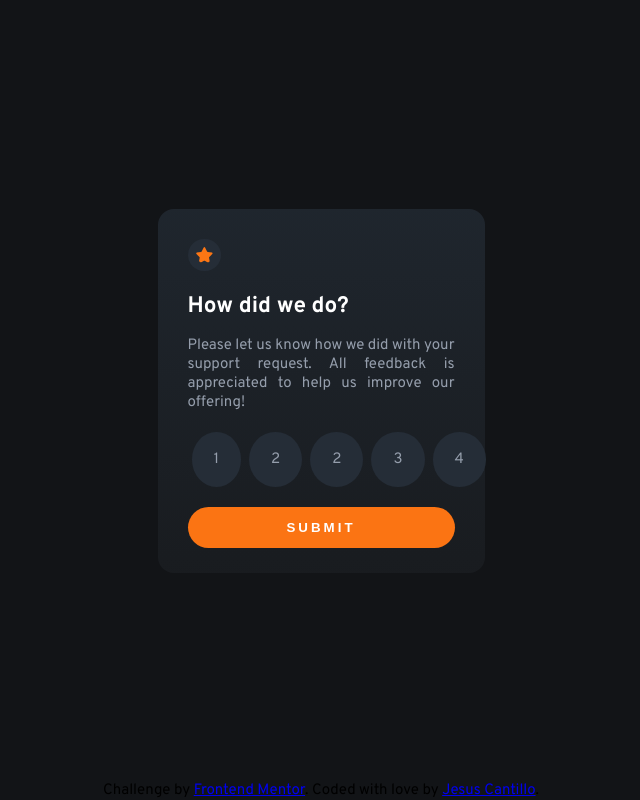
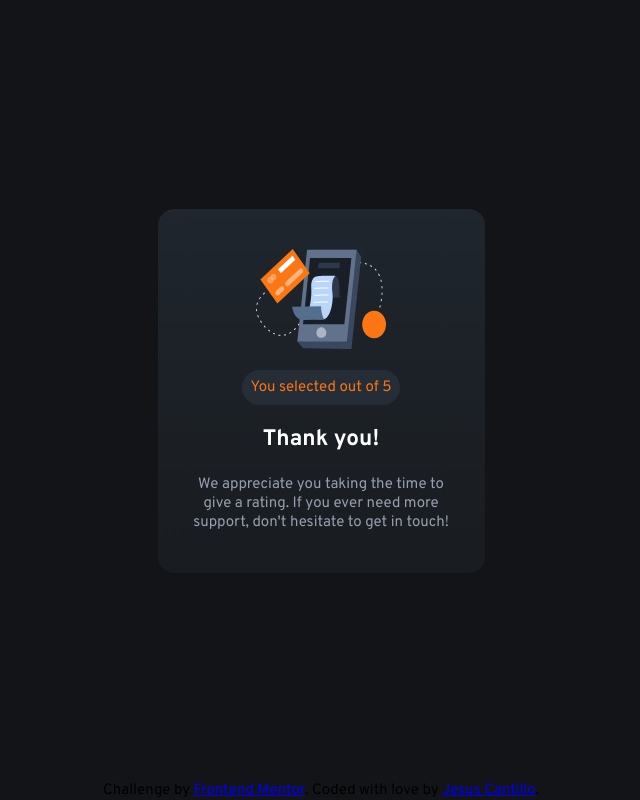
Before and after one commit to jesusckantillo/interactive-rating, a plain HTML site: page index.html in a window 1280 px wide. Both pictures are taken after a click on the button "SUBMIT". Shown: the whole page, without its empty margins (319-959 px from the left). Drawn offline with Linux system fonts and the light colour scheme.

Commit message:
Javascript implementation, open to improvements

```diff
--- a/index.html
+++ b/index.html
@@ -30,10 +30,9 @@
 </ul>
   <button id="main_button">SUBMIT</button>
 </div>
-
 <div class="thanks_state">
     <img src="images/illustration-thank-you.svg" alt="thank you">
-    <p class="points">You selected 4 out of <span class="number_value"></span></p>
+    <p class="points">You selected <span id="user_rate"></span>out of 5</p>
     <h2>Thank you!</h2>
     <p>We appreciate you taking the time to give a rating. If you ever need more support, don't hesitate to get in touch!</p>
 </div>
--- a/script.js
+++ b/script.js
@@ -1,13 +1,25 @@
-let numberList = document.getElementsByClassName("numbers");
-let submitButton = document.getElementById("main_button");
-let ratingState = document.getElementsByClassName("rating_state");
-let thankState = document.getElementsByClassName("thanks_state");
-const numberValue = document.getElementById("number_value");
-let number;
+let numbers = document.querySelectorAll("li");
+let ratingState = document.querySelector(".rating_state");
+let sumbitButton = document.getElementById("main_button");
+let userRate = document.getElementById("user_rate");
+let thankState = document.querySelector(".thanks_state");
+let saveNumber;
 
 
-submitButton.addEventListener("click",changeDiv);
+sumbitButton.addEventListener("click",changeDiv);
+
+
+for(let i=0; i<numbers.length;i++){
+    numbers[i].addEventListener("click",changeColor);
+}
+
+function changeColor(event){
+    saveNumber = event.target.textContent;
+    event.target.style.backgroundColor = "hsl(25, 97%, 53%)";
+}
 
 function changeDiv(){
-    ratingState.style.display ="none";
+    ratingState.style.display = "none";
+    userRate.textContent = saveNumber;
+    thankState.style.display="flex";
 }
```
